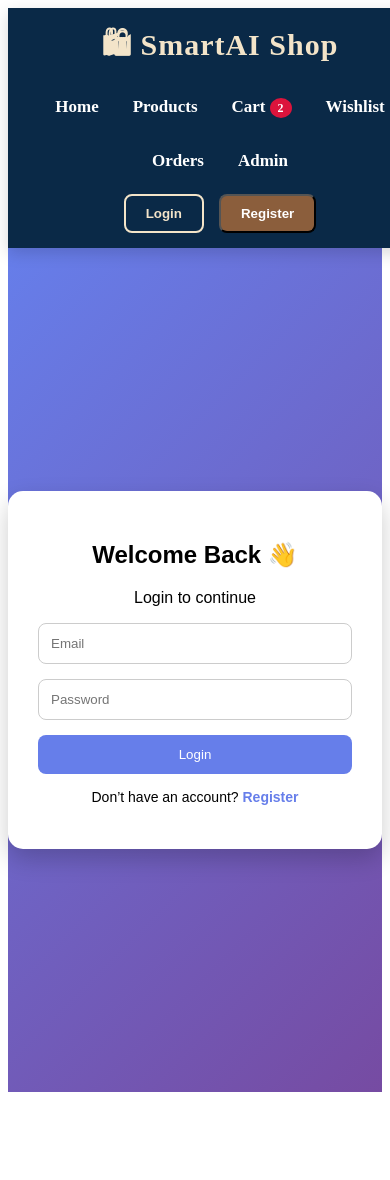
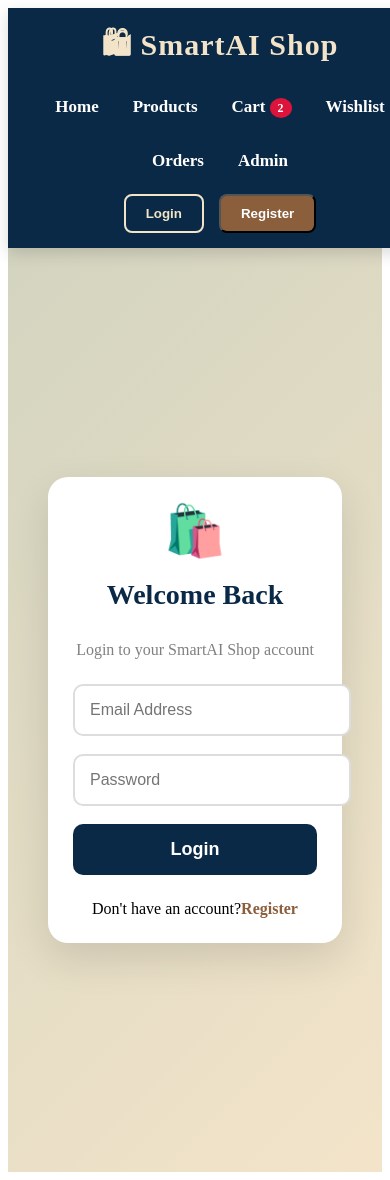
Before and after one commit to pallavinarsinge04/smart_ai_ecommerce, a React (Vite) app in the folder client/: page /login in a window 390 px wide. Shown: the top 1180 px of the page. Before the commit the page ends 1100 px from the top, so only its background shows below. Built offline with nearby package versions, Linux system fonts and the light colour scheme.

Commit message:
Redesign login and register pages with professional theme, custom color palette, responsive layout, and modern authentication UI

```diff
--- /dev/null
+++ b/client/src/pages/Auth.css
@@ -0,0 +1,107 @@
+:root {
+  --primary: #0A2947;
+  --secondary: #F3E4C9;
+  --background: #D3D4C0;
+  --accent: #8B5E3C;
+  --white: #ffffff;
+}
+
+.auth-container {
+  min-height: 100vh;
+  background: linear-gradient(135deg, #D3D4C0, #F3E4C9);
+  display: flex;
+  justify-content: center;
+  align-items: center;
+  padding: 40px;
+}
+
+.auth-card {
+  width: 420px;
+  background: white;
+  border-radius: 20px;
+  padding: 40px;
+  box-shadow: 0 15px 40px rgba(0, 0, 0, 0.12);
+  transition: 0.4s;
+}
+
+.auth-card:hover {
+  transform: translateY(-6px);
+}
+
+.auth-card h1 {
+  text-align: center;
+  color: var(--primary);
+  margin-bottom: 30px;
+  font-size: 36px;
+}
+
+.auth-card p {
+  text-align: center;
+  color: gray;
+  margin-bottom: 25px;
+}
+
+.auth-card input {
+  width: 100%;
+  padding: 15px;
+  margin-bottom: 18px;
+  border: 2px solid #ddd;
+  border-radius: 10px;
+  font-size: 16px;
+  transition: 0.3s;
+}
+
+.auth-card input:focus {
+  outline: none;
+  border-color: var(--accent);
+  box-shadow: 0 0 8px rgba(139, 94, 60, 0.3);
+}
+
+.auth-btn {
+  width: 100%;
+  padding: 15px;
+  background: var(--primary);
+  color: white;
+  border: none;
+  border-radius: 10px;
+  font-size: 18px;
+  font-weight: bold;
+  transition: 0.3s;
+}
+
+.auth-btn:hover {
+  background: var(--accent);
+  transform: translateY(-2px);
+}
+
+.auth-footer {
+  margin-top: 25px;
+  text-align: center;
+}
+
+.auth-footer a {
+  color: var(--accent);
+  font-weight: bold;
+  text-decoration: none;
+}
+
+.auth-footer a:hover {
+  color: var(--primary);
+}
+
+.auth-logo {
+  text-align: center;
+  font-size: 50px;
+  margin-bottom: 15px;
+}
+
+@media (max-width: 500px) {
+  .auth-card {
+    width: 100%;
+    padding: 25px;
+  }
+
+  .auth-card h1 {
+    font-size: 28px;
+  }
+}
--- a/client/src/pages/Login.jsx
+++ b/client/src/pages/Login.jsx
@@ -1,132 +1,41 @@
-import React, { useState } from "react";
-import { Link, useNavigate } from "react-router-dom";
-import API from "./../services/api";
+import "./Auth.css";
+import { Link } from "react-router-dom";
 
 function Login() {
-  const navigate = useNavigate();
+  return (
+    <div className="auth-container">
 
-  const [form, setForm] = useState({
-    email: "",
-    password: "",
-  });
+      <div className="auth-card">
 
-  const handleChange = (e) => {
-    setForm({
-      ...form,
-      [e.target.name]: e.target.value,
-    });
-  };
+        <div className="auth-logo">
+          🛍️
+        </div>
 
-  const handleSubmit = async (e) => {
-    e.preventDefault();
+        <h1>Welcome Back</h1>
 
-    try {
-      const res = await API.post("/auth/login", form);
+        <p>Login to your SmartAI Shop account</p>
 
-      localStorage.setItem("token", res.data.token);
+        <input type="email" placeholder="Email Address" />
 
-      alert("Login Successful");
+        <input type="password" placeholder="Password" />
 
-      // optional redirect
-      navigate("/");
-    } catch (err) {
-      alert("Login Failed");
-    }
-  };
+        <button className="auth-btn">
+          Login
+        </button>
 
-  return (
-    <div style={styles.container}>
-      <div style={styles.card}>
-        <h2>Welcome Back 👋</h2>
-        <p>Login to continue</p>
+        <div className="auth-footer">
+          Don't have an account?
 
-        <form onSubmit={handleSubmit} style={styles.form}>
-          <input
-            type="email"
-            name="email"
-            placeholder="Email"
-            value={form.email}
-            onChange={handleChange}
-            style={styles.input}
-          />
-
-          <input
-            type="password"
-            name="password"
-            placeholder="Password"
-            value={form.password}
-            onChange={handleChange}
-            style={styles.input}
-          />
-
-          <button type="submit" style={styles.button}>
-            Login
-          </button>
-        </form>
-
-        {/* REGISTER LINK */}
-        <p style={styles.registerText}>
-          Don’t have an account?{" "}
-          <Link to="/register" style={styles.link}>
+          <Link to="/register">
             Register
           </Link>
-        </p>
+
+        </div>
+
       </div>
+
     </div>
   );
 }
 
-const styles = {
-  container: {
-    height: "100vh",
-    display: "flex",
-    justifyContent: "center",
-    alignItems: "center",
-    background: "linear-gradient(135deg, #667eea, #764ba2)",
-    fontFamily: "Arial",
-  },
-
-  card: {
-    width: "350px",
-    background: "white",
-    padding: "30px",
-    borderRadius: "15px",
-    boxShadow: "0 10px 25px rgba(0,0,0,0.2)",
-    textAlign: "center",
-  },
-
-  form: {
-    display: "flex",
-    flexDirection: "column",
-    gap: "15px",
-    marginTop: "15px",
-  },
-
-  input: {
-    padding: "12px",
-    borderRadius: "8px",
-    border: "1px solid #ccc",
-  },
-
-  button: {
-    padding: "12px",
-    background: "#667eea",
-    color: "white",
-    border: "none",
-    borderRadius: "8px",
-    cursor: "pointer",
-  },
-
-  registerText: {
-    marginTop: "15px",
-    fontSize: "14px",
-  },
-
-  link: {
-    color: "#667eea",
-    fontWeight: "bold",
-    textDecoration: "none",
-  },
-};
-
 export default Login;
--- a/client/src/pages/Register.jsx
+++ b/client/src/pages/Register.jsx
@@ -1,17 +1,44 @@
-import React from "react";
+import "./Auth.css";
+import { Link } from "react-router-dom";
 
 function Register() {
   return (
-    <div className="page">
-      <div className="container card-ui">
-        <h2 className="title">Register</h2>
+    <div className="auth-container">
 
-        <input className="input" placeholder="Name" />
-        <input className="input" placeholder="Email" />
-        <input className="input" placeholder="Password" type="password" />
+      <div className="auth-card">
 
-        <button className="btn">Create Account</button>
+        <div className="auth-logo">
+          🚀
+        </div>
+
+        <h1>Create Account</h1>
+
+        <p>Join SmartAI Shop today</p>
+
+        <input type="text" placeholder="Full Name" />
+
+        <input type="email" placeholder="Email Address" />
+
+        <input type="password" placeholder="Password" />
+
+        <input type="password" placeholder="Confirm Password" />
+
+        <button className="auth-btn">
+          Register
+        </button>
+
+        <div className="auth-footer">
+
+          Already have an account?
+
+          <Link to="/login">
+            Login
+          </Link>
+
+        </div>
+
       </div>
+
     </div>
   );
 }
```
